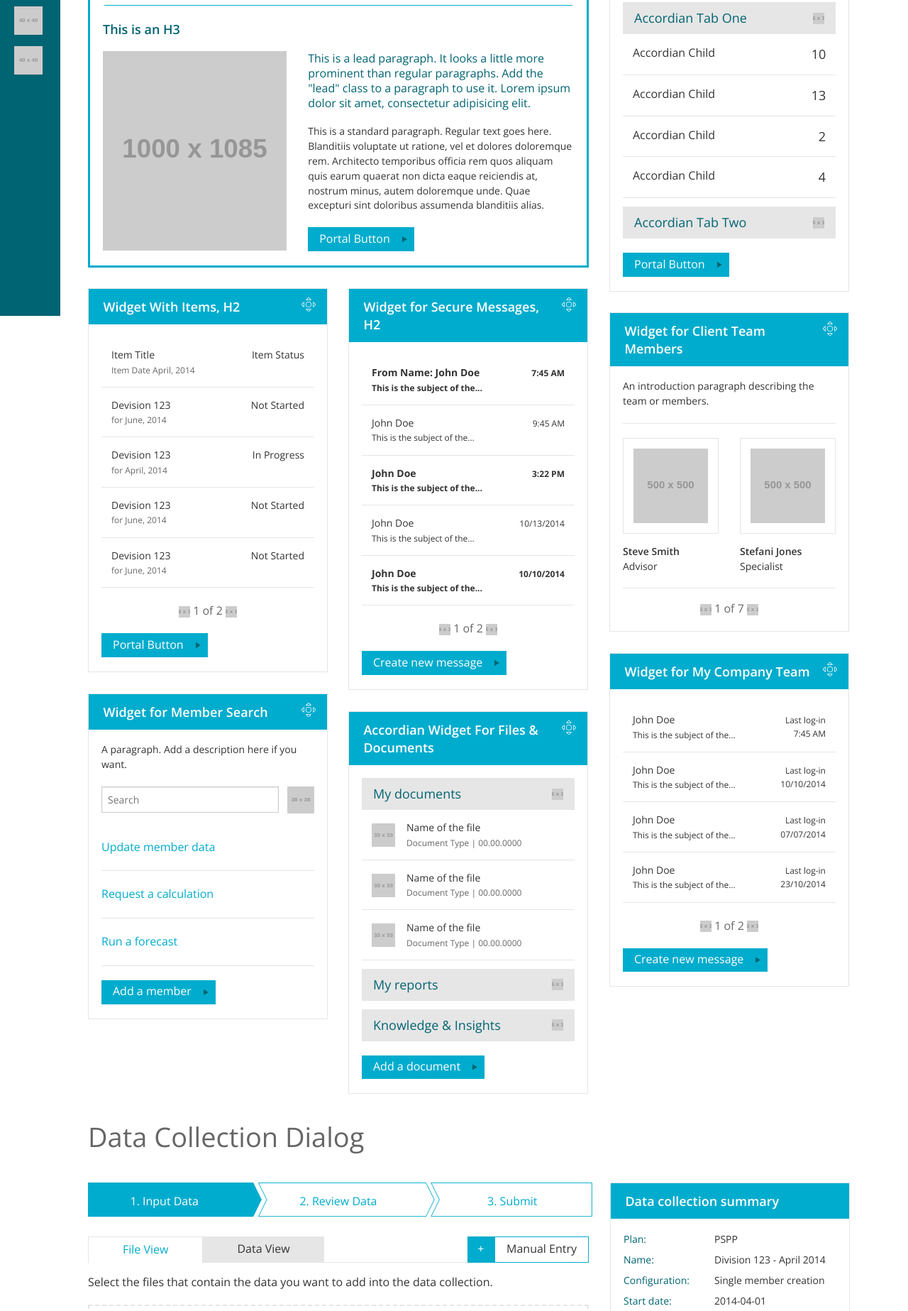
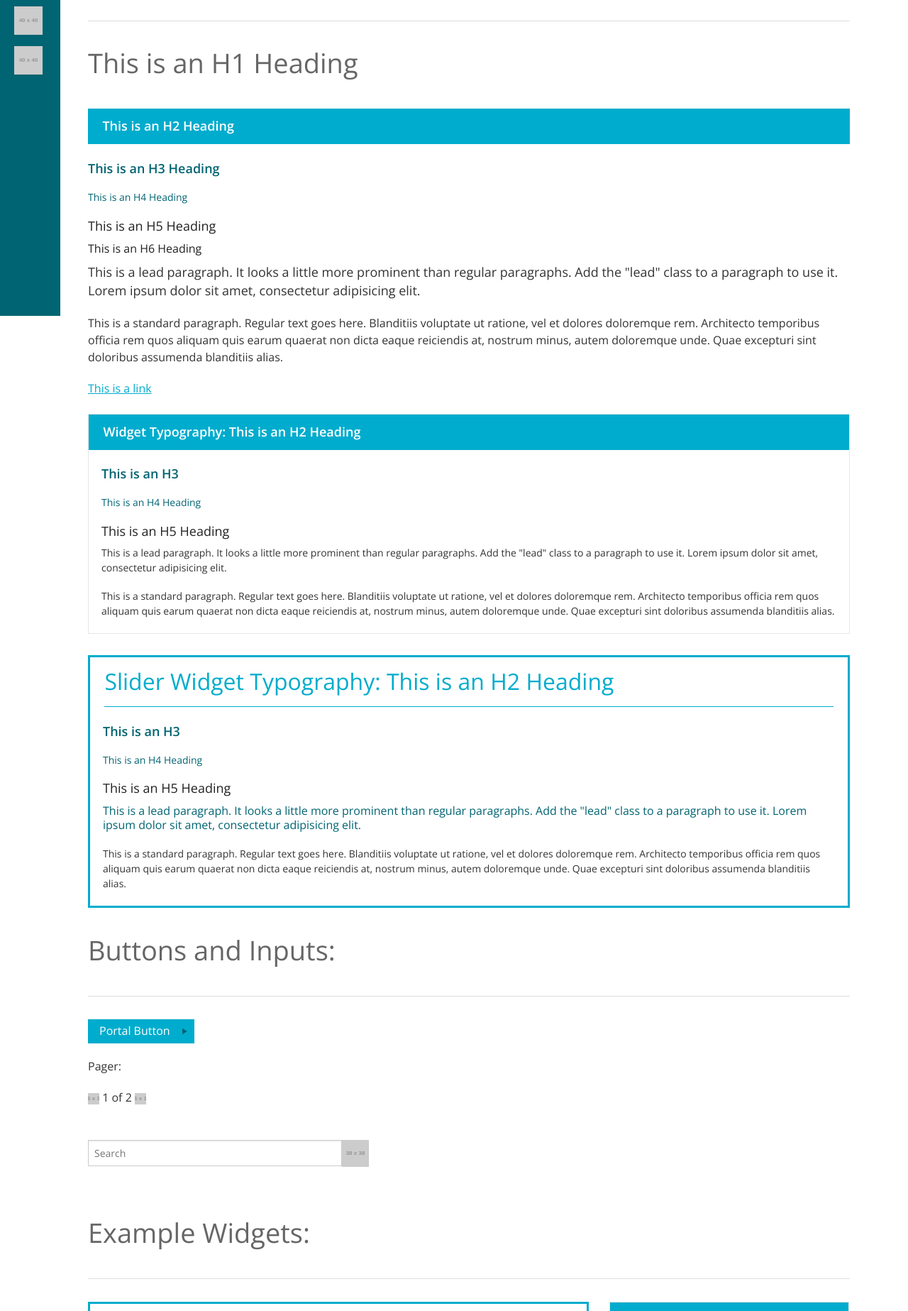
Before and after one commit to Deecipher/ms-ariel, a website: page kitchen-sink.html in a window 1280 px wide. Shown: the part 355-2202 px from the top of the page at 71% size. Drawn offline with nearby package versions, Linux system fonts and the light colour scheme; placeholder pictures from the web are drawn by us.

Commit message:
Kitchen Sink Updates
Made it better

```diff
--- a/kitchen-sink.html
+++ b/kitchen-sink.html
@@ -94,13 +94,102 @@
 				<div class="breadcrumb">
 					<a href="/dashboard">Breadcrumbs</a> &raquo; <a href="#">Sub Page</a> &raquo; Current Page
 				</div>
-				<h1>Kitchen Sink, This Is An H1</h1>
+				<h1>Kitchen Sink</h1>
 			</div>
 		</header>
 
+		<div class="row">
+			<div class="large-12 columns">
+				<h1>Typography:</h1>
+				<hr>
+				<h1>This is an H1 Heading</h1>
+				<h2>This is an H2 Heading</h2>
+				<h3>This is an H3 Heading</h3>
+				<h4>This is an H4 Heading</h4>
+				<h5>This is an H5 Heading</h5>
+				<h6>This is an H6 Heading</h6>
+				<p class="lead">This is a lead paragraph. It looks a little more prominent than regular paragraphs. Add the "lead" class to a paragraph to use it. Lorem ipsum dolor sit amet, consectetur adipisicing elit. </p>
+				<p>This is a standard paragraph. Regular text goes here. Blanditiis voluptate ut ratione, vel et dolores doloremque rem. Architecto temporibus officia rem quos aliquam quis earum quaerat non dicta eaque reiciendis at, nostrum minus, autem doloremque unde. Quae excepturi sint doloribus assumenda blanditiis alias.</p>
+				<a href="">This is a link</a>
+				<br>
+				<br>
+			</div>
+		</div>
+		<div class="row">
+			<div class="widget-container large-12 columns">
+				<div class="widget">
+					<h2>Widget Typography: This is an H2 Heading</h2>
+					<div class="content news">
+						<div class="row">
+							<div class="medium-12 columns">
+								<h3>This is an H3</h3>
+								<h4>This is an H4 Heading</h4>
+								<h5>This is an H5 Heading</h5>
+								<p class="lead">This is a lead paragraph. It looks a little more prominent than regular paragraphs. Add the "lead" class to a paragraph to use it. Lorem ipsum dolor sit amet, consectetur adipisicing elit. </p>
+								<p>This is a standard paragraph. Regular text goes here. Blanditiis voluptate ut ratione, vel et dolores doloremque rem. Architecto temporibus officia rem quos aliquam quis earum quaerat non dicta eaque reiciendis at, nostrum minus, autem doloremque unde. Quae excepturi sint doloribus assumenda blanditiis alias.</p>
+							</div>
+						</div>
+					</div>
+				</div>
+			</div>
+		</div>
+		<div class="row">
+			<div class="widget-container large-12 columns">
+				<div class="widget slider">
+					<h2>Slider Widget Typography: This is an H2 Heading</h2>
+					<div class="content news">
+						<div class="row">
+							<div class="medium-12 columns">
+								<h3>This is an H3</h3>
+								<h4>This is an H4 Heading</h4>
+								<h5>This is an H5 Heading</h5>
+								<p class="lead">This is a lead paragraph. It looks a little more prominent than regular paragraphs. Add the "lead" class to a paragraph to use it. Lorem ipsum dolor sit amet, consectetur adipisicing elit. </p>
+								<p>This is a standard paragraph. Regular text goes here. Blanditiis voluptate ut ratione, vel et dolores doloremque rem. Architecto temporibus officia rem quos aliquam quis earum quaerat non dicta eaque reiciendis at, nostrum minus, autem doloremque unde. Quae excepturi sint doloribus assumenda blanditiis alias.</p>
+							</div>
+						</div>
+					</div>
+				</div>
+			</div>
+		</div>
+		<div class="row">
+			<div class="large-12 columns">
+				<h1>Buttons and Inputs:</h1>
+				<hr>
+				<a href="#" class="ms-portal-button">Portal Button</a>
+				<div class="pager">
+					<div class="row">
+						<div class="small-12 columns">
+							<p>Pager:</p>
+							<a href="#"><img src="http://placehold.it/16" alt="Previous"></a>
+							<span>1 of 2</span>
+							<a href="#"><img src="http://placehold.it/16" alt="Next"></a>
+						</div>
+					</div>
+				</div>
+				<br>
+				<br>
+				<div class="row collapse">
+					<div class="small-4 columns">
+						<input type="text" placeholder="Search">
+					</div>
+					<div class="small-2 end columns">
+						<a href="#">
+							<img src="http://placehold.it/38">
+						</a>
+					</div>
+				</div>
+				<br>
+				<br>
+			</div>
+		</div>
+		<div class="row">
+			<div class="large-12 columns">
+				<h1>Example Widgets:</h1>
+				<hr>
+			</div>
+		</div>
 		<!-- Widget Container -->
 		<div class="row">
-
 			<div id="dashboard" class="js-masonry" data-masonry-options='{ "itemSelector": ".widget-container", "columnWidth": ".large-4" }'>
 				<!-- Widgets -->
 				<div class="widget-container large-8 columns">
@@ -679,11 +768,12 @@
 					</div>
 				</div>
 			</div>
-		</div>
+		</div><!-- End Widget Container -->
 
 		<div class="row">
 			<div class="large-12 columns">
-				<h1>Data Collection Dialog</h1>
+				<h1>Data Collection Dialog:</h1>
+				<hr>
 			</div>
 		</div>
 
@@ -880,7 +970,43 @@
 			</div>
 		</div>
 
-	</div>
+	</div> <!-- End Page Container -->
+
+	<script>
+    d3.csv("data.csv" + '?' + Math.floor(Math.random() * 100000	), function(data) {
+		// the columns you'd like to display
+		var columns = ["SIN", "Last name", "First name", "Source"];
+
+		var table = d3.select("#inputdata-table").append("table"),
+		thead = table.append("thead"),
+		tbody = table.append("tbody");
+
+		// append the header row
+		thead.append("tr")
+		.selectAll("th")
+		.data(columns)
+		.enter()
+		.append("th")
+		.text(function(column) { return column; });
+
+		// create a row for each object in the data
+		var rows = tbody.selectAll("tr")
+		.data(data)
+		.enter()
+		.append("tr");
+
+		// create a cell in each row for each column
+		var cells = rows.selectAll("td")
+		.data(function(row) {
+			return columns.map(function(column) {
+				return {column: column, value: row[column]};
+			});
+		})
+		.enter()
+		.append("td")
+		.text(function(d) { return d.value; });
+	});
+    </script>
 
 	<script src="bower_components/jquery/dist/jquery.min.js"></script>
 	<script src="bower_components/foundation/js/foundation.min.js"></script>
```
